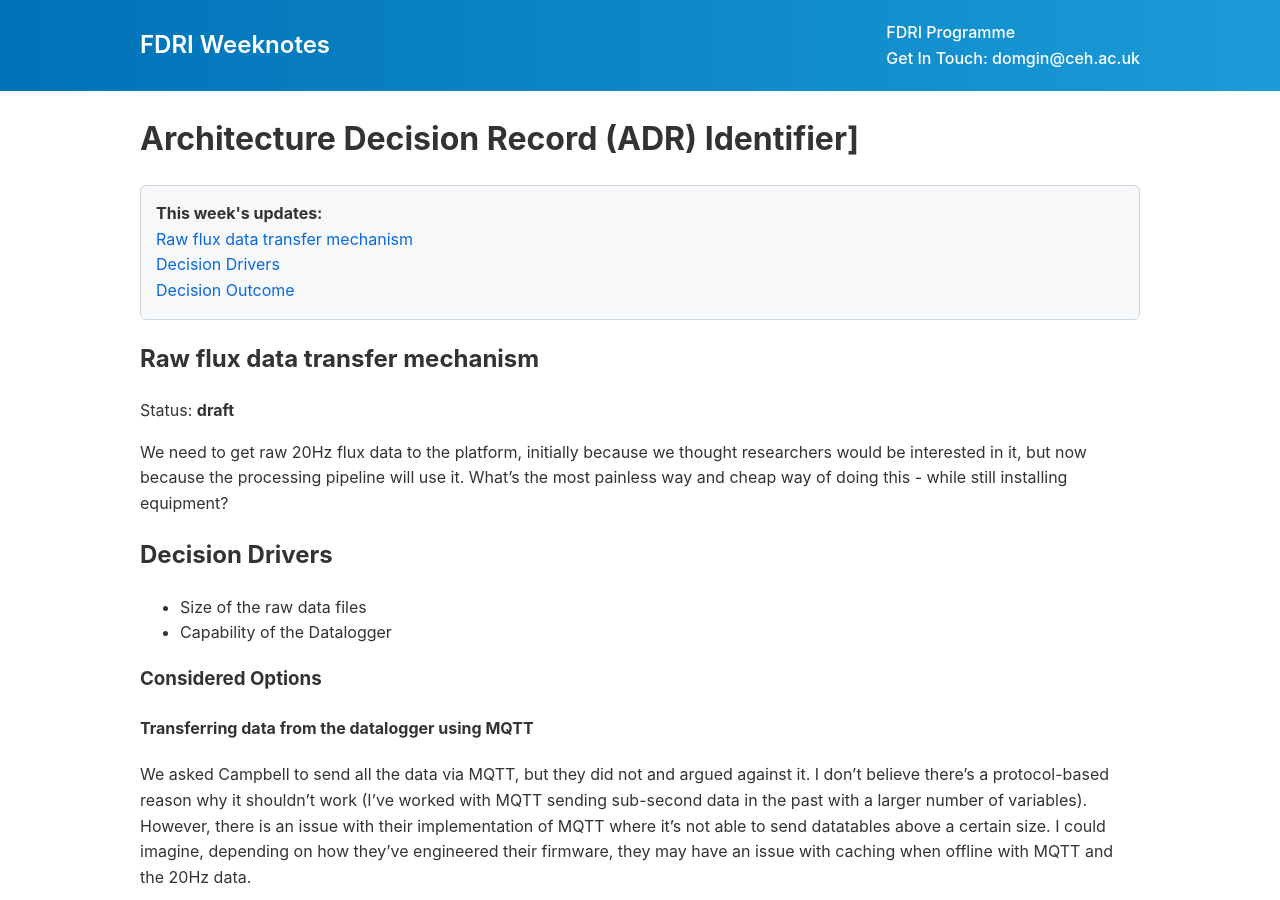
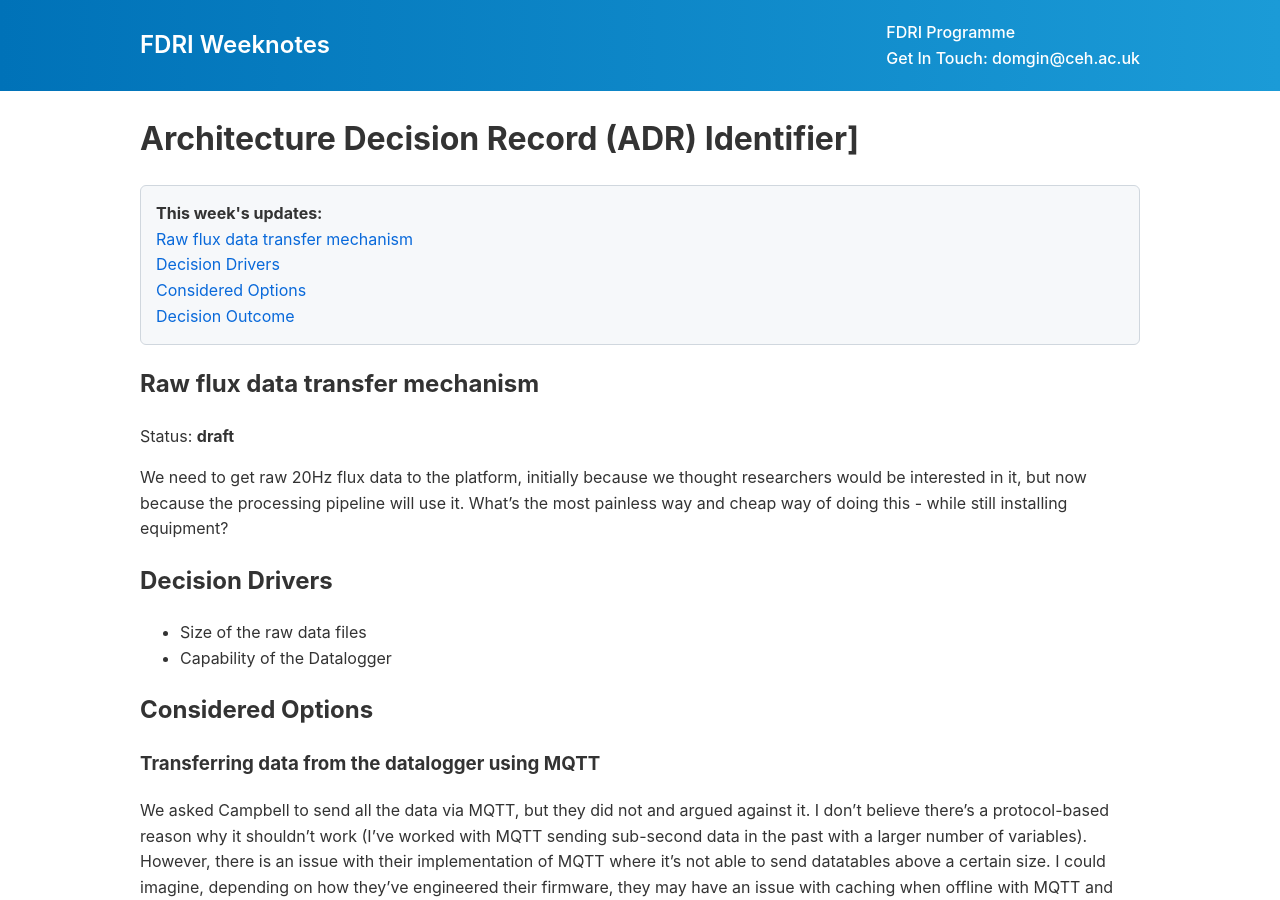
Before and after one commit to NERC-CEH/fdri_words, a Jekyll site: the page built from 017-Flux-Raw-Data-Transfer-Method.md, in a window 1280 px wide and 900 px high. Built offline with Jekyll 4.4.1, drawn with Linux system fonts in a browser that asks for light colours; our own code applies the rules of GitHub Pages for plain Markdown files.

Commit message:
Update 017-Flux-Raw-Data-Transfer-Method.md
Fix style again.

```diff
--- a/017-Flux-Raw-Data-Transfer-Method.md
+++ b/017-Flux-Raw-Data-Transfer-Method.md
@@ -9,27 +9,27 @@ We need to get raw 20Hz flux data to the platform, initially because we thought
 * Size of the raw data files
 * Capability of the Datalogger
 
-### Considered Options
+## Considered Options
 
-#### Transferring data from the datalogger using MQTT
+### Transferring data from the datalogger using MQTT
 We asked Campbell to send all the data via MQTT, but they did not and argued against it. I don't believe there's a protocol-based reason why it shouldn't work (I've worked with MQTT sending sub-second data in the past with a larger number of variables). However, there is an issue with their implementation of MQTT where it's not able to send datatables above a certain size. I could imagine, depending on how they've engineered their firmware, they may have an issue with caching when offline with MQTT and the 20Hz data.
 
-#### Transferring data from the datalogger using SFTP
+### Transferring data from the datalogger using SFTP
 We tried a few different options to send data using SFTP. Neither option appeared to be reliable. The way Campbell scripts operate doesn't allow asynchronous transfers while the datalogger is busy collecting data. So you have to make a choice between collecting data from sensors and transferring data to the platform. The other option streaming the FTP data, didn't allow historic data to be resent - so comms or power issues would result in a gap. Neither options appeared to reliably upload files - regardless of the size of them.
 
 Performing the transfer from the script wasn't particularly fast - transferring a few MB also took a few minutes. However, the datalogger is able to run a webserver and FTP, and transferring data appears to have faster throughput - and transfer operations don't stop the script from running. Unfortunately, there's no automated send file option in the configuration.
 
 Tom mentioned these issues to Campbell, who provided a provided a script that also sent data via FTP - and it also had the same issues. It doesn't appear possible to do it reliably, using 20 Hz data recorded over 30 minutes.
 
-#### Transferring data from the datalogger using other equipment in the compound (Cameras / Gateway)
+### Transferring data from the datalogger using other equipment in the compound (Cameras / Gateway)
 Some gateways (such as the LoRaWAN enabled Robustel LG5100 gateway) support running scripts on them - which could facilitate the transfer of files from the datalogger to the platform. However, the power consumption is larger for this gateway compared with the gateway we intend to use at Tring grange farm.
 
 We intend our cameras to be switched off some of the time, to conserve power, potentially preventing them from being used for this service - they also may not be reliable enough.
 
-#### Make data available via public IP
+### Make data available via public IP
 Other networks use SIM cards with publically addressible static IP addresses, there's increased SIM costs to this and puts the gateway in a position that's exposed to external traffic. Other monitoring networks have experienced gateways that have been comprised and also have significantly higher traffic.
 
-#### Make data available via VPN
+### Make data available via VPN
 The remaining option from the datalogger perspective is to make it available to data requests from another machine. The datalogger provides multiple interfaces to pull data from it. The VPN can be switched on and off, which could save power and data bandwidth (openVPN has data overheads). VPN stops systems from being exposed to external threats.
 
 1. Loggernet - but I've heard of issues (such as the software crashing if indexes wrap and crashing in other scenarios) and this ties us into proprietary software.
```
